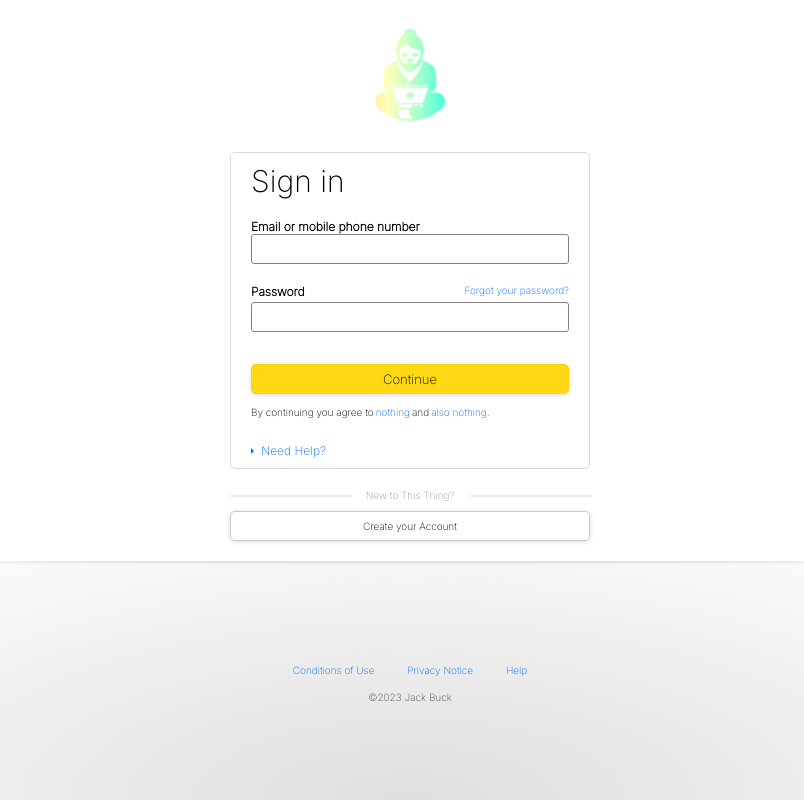
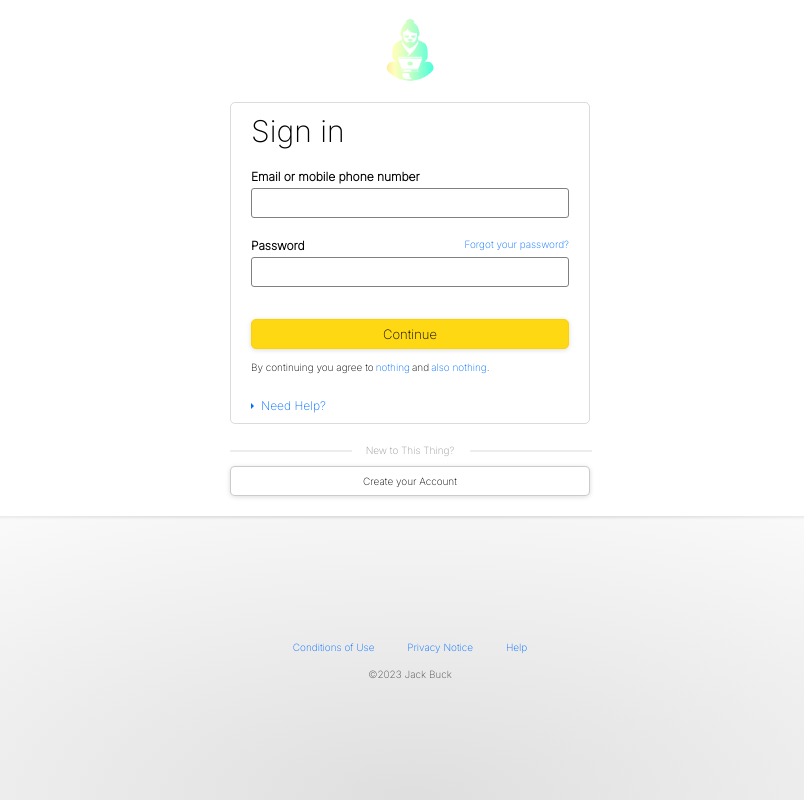
Before and after one commit to jbuck0403/sign-in-page-mockup, a plain HTML site: page index.html in a window 1280 px wide. Shown: the whole page, without its empty margins (230-1034 px from the left). Drawn offline with Linux system fonts and the light colour scheme.

Commit message:
changed label spacing above input fields, adjusted logo size

```diff
--- a/index.css
+++ b/index.css
@@ -32,7 +32,7 @@ body {
 }
 
 .logo-container img {
-  height: 150px;
+  height: 100px;
   width: auto;
 }
 
@@ -95,6 +95,10 @@ form label {
   font-weight: 600;
 }
 
+.email-line {
+  margin-bottom: 4px;
+}
+
 .email {
   width: 100%;
 }
@@ -102,7 +106,7 @@ form label {
 .password-line {
   display: flex;
   justify-content: space-between;
-  margin-bottom: 3px;
+  margin-bottom: 4px;
 }
 
 .password-line label {
--- a/index.html
+++ b/index.html
@@ -20,8 +20,8 @@
           <label class="email-text" for="email"
             >Email or mobile phone number</label
           >
-          <input class="email" type="email" id="email" />
         </div>
+        <input class="email" type="email" id="email" />
         <div class="password-line">
           <label for="password">Password</label>
           <a href="">Forgot your password?</a>
```
